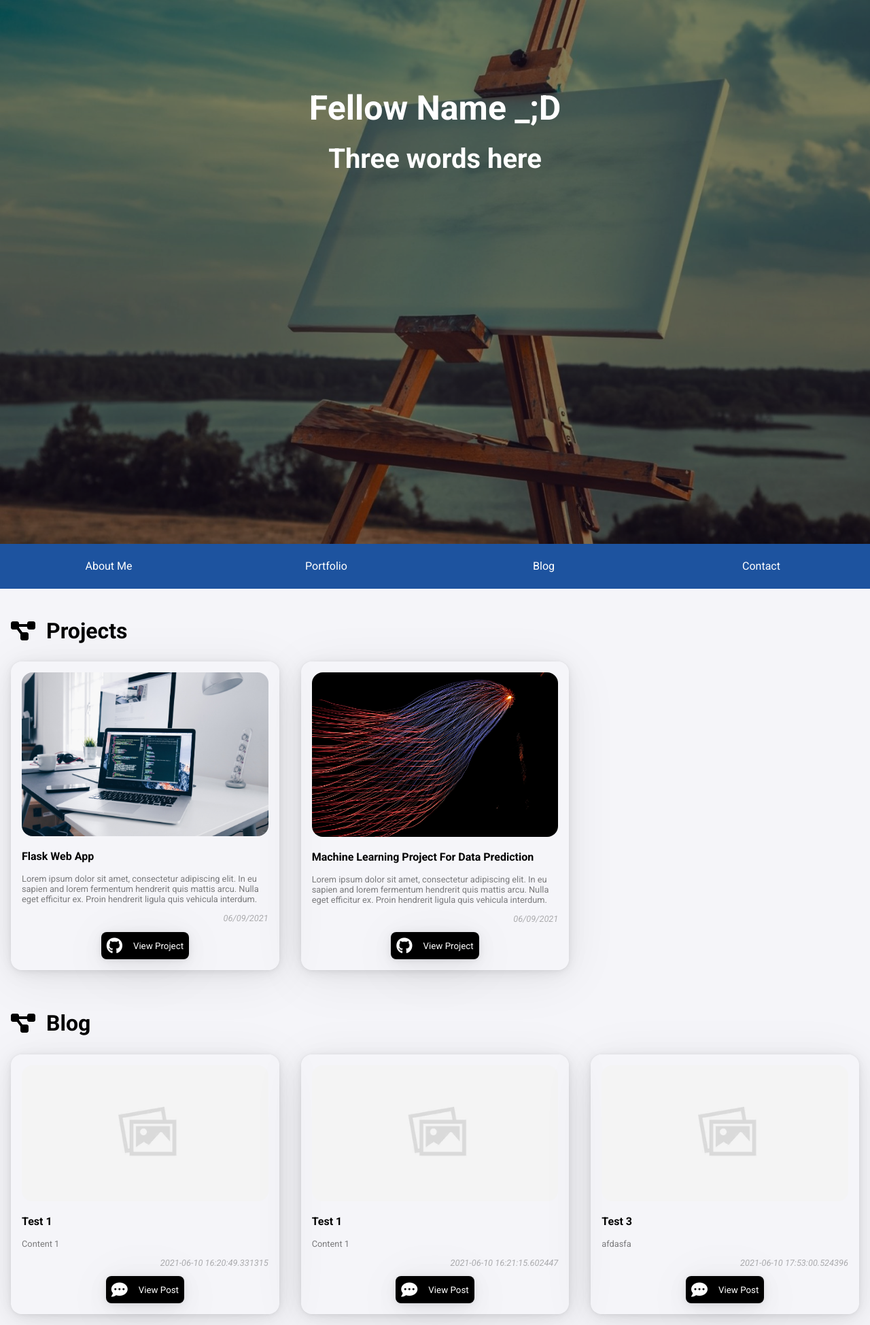
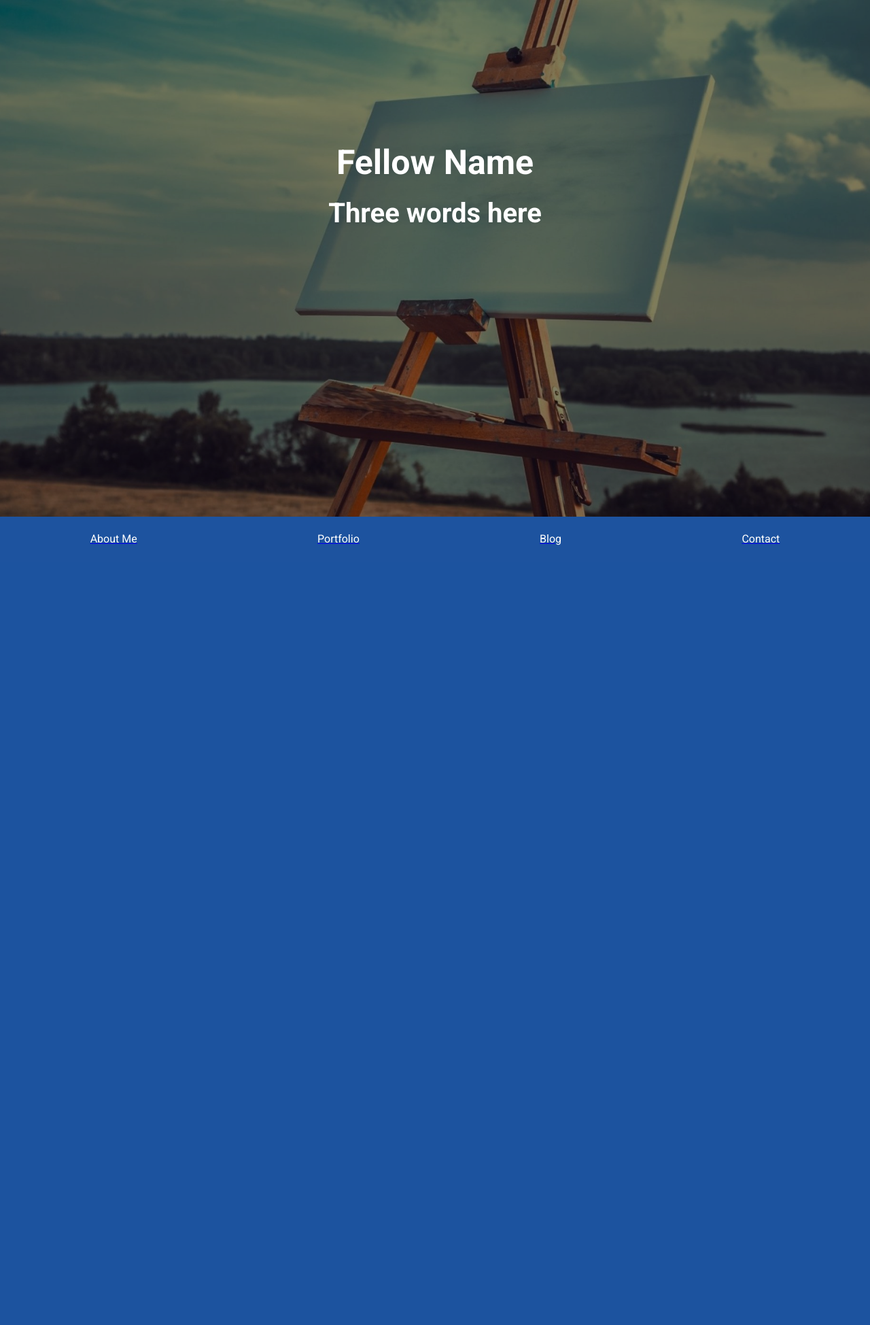
Before and after one commit to angelaw7/mlh-portfolio, a Flask app: page / in a window 1280 px wide. Shown: the part 70-2019 px from the top of the page at 68% size. After the commit the page ends 872 px from the top, so only its background shows below. Run offline with Flask 2, Linux system fonts and the light colour scheme; data comes from the database, SQL or seed files in the repository; some libraries are stand-ins or nearby versions.

Commit message:
separate sections into pages

```diff
--- a/app/__init__.py
+++ b/app/__init__.py
@@ -4,16 +4,21 @@ from werkzeug.utils import secure_filename
 from dotenv import load_dotenv
 from db import db_init, db
 from models import Blog
+from contactForm import ContactForm
+
 
 
 load_dotenv()
 app = Flask(__name__)
+
+app.secret_key = 'development key'
+
 app.config['SQLALCHEMY_DATABASE_URI'] = 'sqlite:///app.db'
 db_init(app)
 
 headerInfo = {
     'img':'./static/img/coverimg.jpg',
-    'name': 'Fellow Name _;D',
+    'name': 'Fellow Name',
     'intro': 'Three words here'
 }
 
@@ -34,13 +39,33 @@ projects = [
     },
 ]
 
+
+# Pages
 @app.route('/')
 def index():
+    return render_template('index.html', title="MLH Fellow", url=os.getenv("URL"), headerInfo=headerInfo, projects=projects)
+
+
+@app.route('/portfolio')
+def portfolio():
+    return render_template('portfolio.html', headerInfo=headerInfo, projects=projects)
+
+
+@app.route('/blog')
+def blogPage():
     blog_posts = get_posts()
     for post in blog_posts:
         post.img = send_file(post.img, post.img_mimetype)
-    return render_template('index.html', title="MLH Fellow", url=os.getenv("URL"), headerInfo=headerInfo, projects=projects, blog_posts=blog_posts)
+    return render_template('blog.html', url=os.getenv("URL"), headerInfo=headerInfo, blog_posts=blog_posts)
 
+
+@app.route('/contact', methods=['GET', 'POST'])
+def contact():
+    form = ContactForm()
+    return render_template('contact.html', headerInfo=headerInfo, form=form)
+
+
+# Creating new blog posts
 @app.route('/new-blog')
 def new_blog():
     return render_template('new_blog.html', title="New Blog", url=os.getenv("URL"), projects=projects)
--- a/app/static/styles/main.css
+++ b/app/static/styles/main.css
@@ -55,7 +55,7 @@ body {
 }
 .profile > img {
     width: 100%;
-    height: 100vh;
+    height: 95vh;
     object-fit: cover;
 }
 
@@ -63,7 +63,7 @@ body {
     position: absolute;
     text-align: center;
     align-content: center;
-    top: 25%;
+    top: 35%;
     width: 100%;
     margin: 0 auto;
     font-size: 50px;
@@ -76,7 +76,7 @@ body {
     position: absolute;
     text-align: center;
     align-content: center;
-    top: 35%;
+    top: 45%;
     width: 100%;
     margin: 0 auto;
     color: rgb(255, 255, 255);
@@ -90,7 +90,6 @@ body {
 
 .navbar {
     background-color: #1d539f;
-    /* height: 70px; */
     display: flex;
     justify-content: center;
     align-items: center;
@@ -104,7 +103,7 @@ body {
     padding: 0;
     margin: 0;
 }
-.navbarItems > li {
+.navbarItems > a > li {
     text-align: center;
     width: 100%;
     color: white;
--- a/app/templates/index.html
+++ b/app/templates/index.html
@@ -41,70 +41,15 @@
     <!-- Navbar -->
     <div class="navbar">
         <ul class="navbarItems">
-            <li>About Me</li>
-            <li>Portfolio</li>
-            <li>Blog</li>
-            <li>Contact</li>
+            <a href="/"><li>About Me</li></a>
+            <a href="portfolio"><li>Portfolio</li></a>
+            <a href="blog"><li>Blog</li></a>
+            <a href="contact"><li>Contact</li></a>
+
         </ul>
     </div>
-    <!-- Projects -->
-    <section class="projects">
 
-        <h2 class="section-title">
-            <i class="fas fa-project-diagram"></i>
-            Projects
-        </h2>
-
-        <div class="project-card-holder">
-            {% for project in projects %}
-            <div class="project-card card">
-                <img class="project-card-img" src="{{project.img}}" alt="{{project.name}}">
-                <div>
-                    <p class="project-card-title">{{project.title}}</p>
-                    <p class="project-card-text">{{project.description}}</p>
-                    <p class="project-card-date">{{project.date}}</p>
-                    <div class="center">
-                        <button onclick=" window.open('http://{{project.url}}','_blank')" class="button project-card-button center">
-                            <i class="fab fa-github"></i>
-                            <label>View Project</label>
-                        </button>
-                    </div>
-                </div>
-            </div>
-            {% endfor %}
-        </div>
-
-
-    </section>
-
-    <section class="projects">
-        <h2 class="section-title">
-            <i class="fas fa-project-diagram"></i>
-            Blog
-        </h2>
-        <div class="project-card-holder">
-            {% for post in blog_posts %}
-            <div class="project-card card">
-                <img class="project-card-img" src="{{'./static/img/placeholder.jpg' or post.img}}" alt="{{post.img_name}}">
-                <div>
-                    <p class="project-card-title">{{post.title}}</p>
-                    <p class="project-card-text">{{post.content}}</p>
-                    <p class="project-card-date">{{post.date_created}}</p>
-                    <div class="center">
-                        <button onclick=" window.open('blog/{{post.id}}')" class="button project-card-button center">
-                            <i class="fas fa-comment-dots"></i>
-                            <label>View Post</label>
-                        </button>
-                    </div>
-                </div>
-            </div>
-            {% endfor %}
-        </div>
-    </section>
-
-    <!-- CONTACT -->
-    <section>
-
-    </section>
+    {% block content %}
+    {% endblock content %}
 </body>
 </html>
```
Also changed, not shown: app/templates/blog.html (added, +27 -0 lines), app/templates/contact.html (added, +17 -0 lines), app/templates/portfolio.html (added, +34 -0 lines), contactForm.py (added, +11 -0 lines), app/static/img/logo.jpg (deleted).
